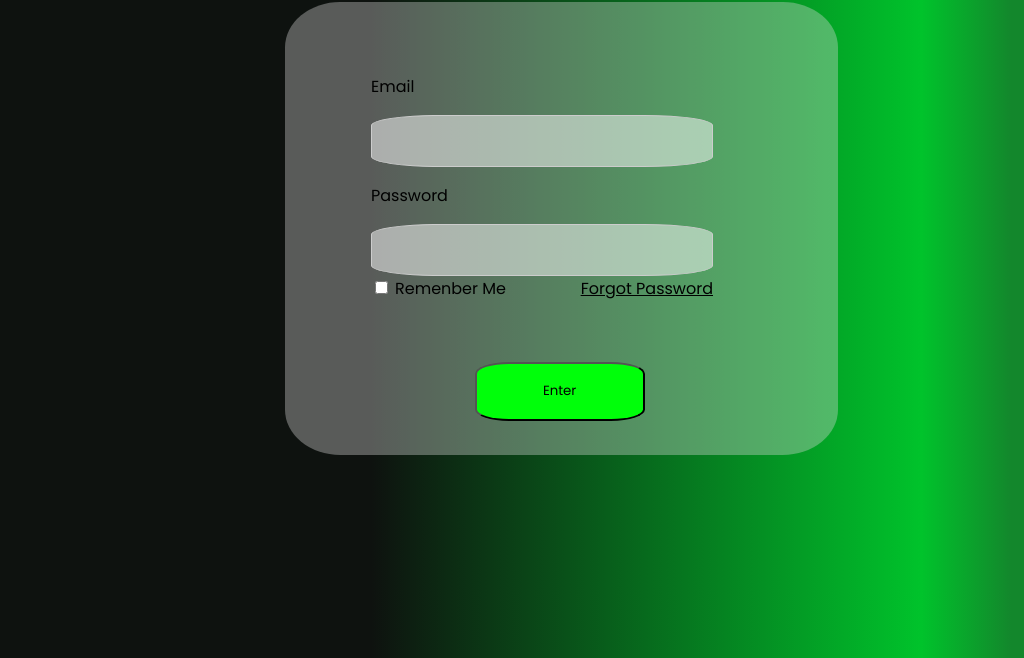
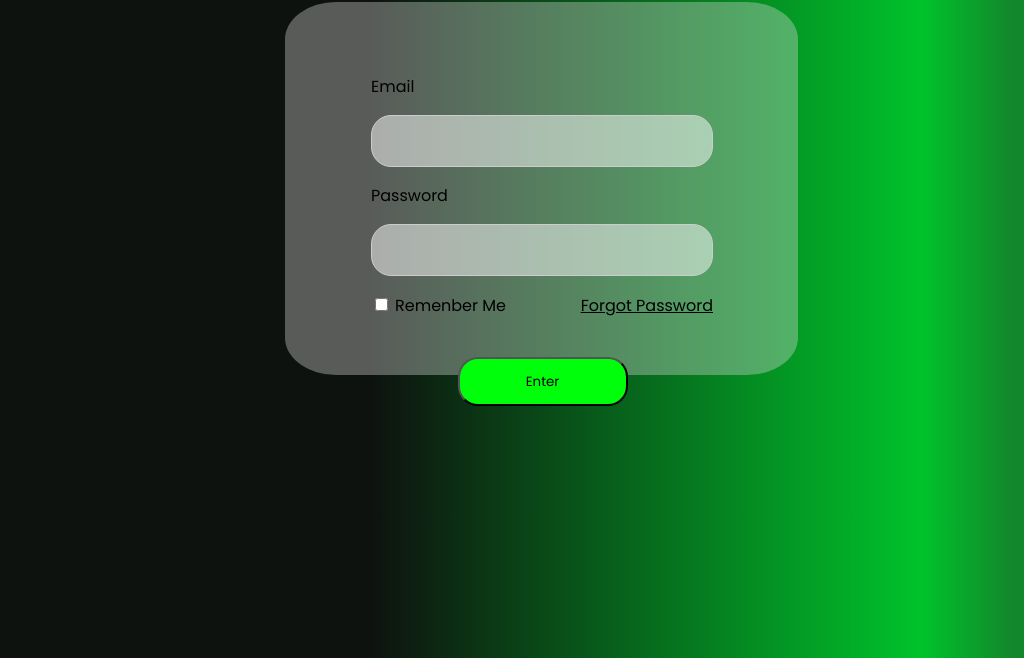
Before and after one commit to cauan-oss/Personal-project, a plain HTML site: page index.html in a window 1280 px wide. Shown: the part 142-800 px from the top of the page, without its empty margins (77-1101 px from the left). Drawn offline with Linux system fonts and the light colour scheme.

Commit message:
align text inside box

```diff
--- a/index.html
+++ b/index.html
@@ -27,7 +27,7 @@
                     <p>Password</p>
                 </div>
                     <label for="">
-                        <input  id="inbox"type="text">
+                        <input  id="inbox"type="Password">
                     </label>
 
             </div>
--- a/styles.css
+++ b/styles.css
@@ -19,8 +19,8 @@ body {
 /* comentario para o git */
 .space-login {
 
-    width: 300px;
-    height: 200px;
+    width: 260px;
+    height: 120px;
     background: rgba(217, 217, 217, 37%);
     margin-left: 28%;
     margin-top: 2%;
@@ -40,12 +40,12 @@ body {
 
 #inbox {
     background: #ffffff;
-    border-radius: 20%;
+    border-radius: 20px;
     width: 330px;
     height: 40px;
-        background-color: rgba(255, 255, 255, 0.5); /* Define a cor com opacidade */
-        border: 1px solid #ccc; /* Adiciona uma borda para destacar o input */
-        padding: 5px; /* Adiciona algum espaçamento interno para o texto */
+    background-color: rgba(255, 255, 255, 0.5); /* Define a cor com opacidade */
+    border: 1px solid #ccc; /* Adiciona uma borda para destacar o input */
+    padding: 5px; /* Adiciona algum espaçamento interno para o texto */
 
 
 }
@@ -61,13 +61,13 @@ body {
     background-color: #00FF0A;
     font-family: 'Poppins', sans-serif;
     width: 170px;
-    height: 59px;
+    height: 49px;
     position: absolute;
-    top: 125%;
-    right: 20%;
+    top: 115%;
+    right: 25%;
     margin-left: 40%;
     border-bottom: 20%;
-    border-radius: 20%;
+    border-radius: 20px;
 }
 
 .inputs-box {
@@ -82,4 +82,5 @@ body {
     display: flex;
     justify-content: space-between;
     align-items: center;
+    padding-top: 5%;
 }
```
